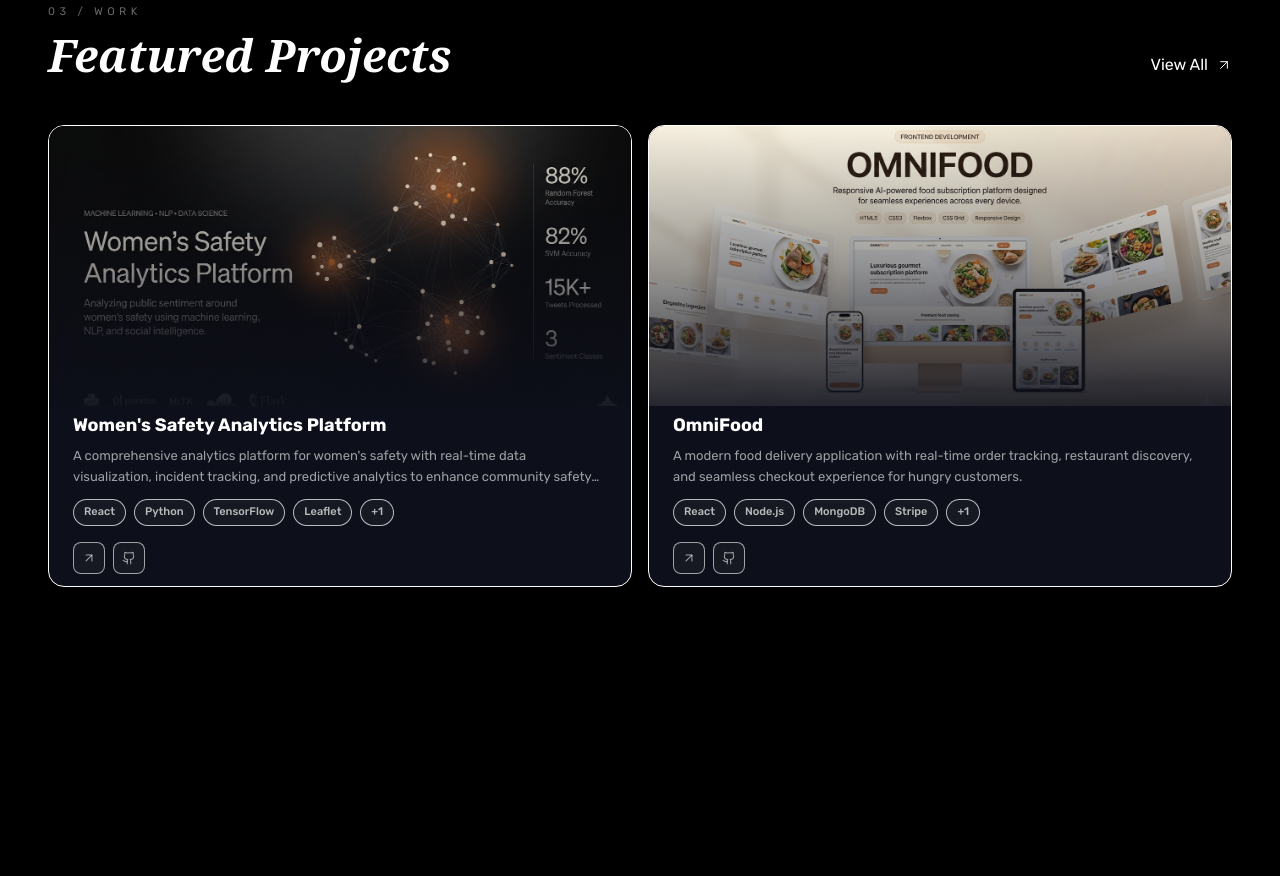
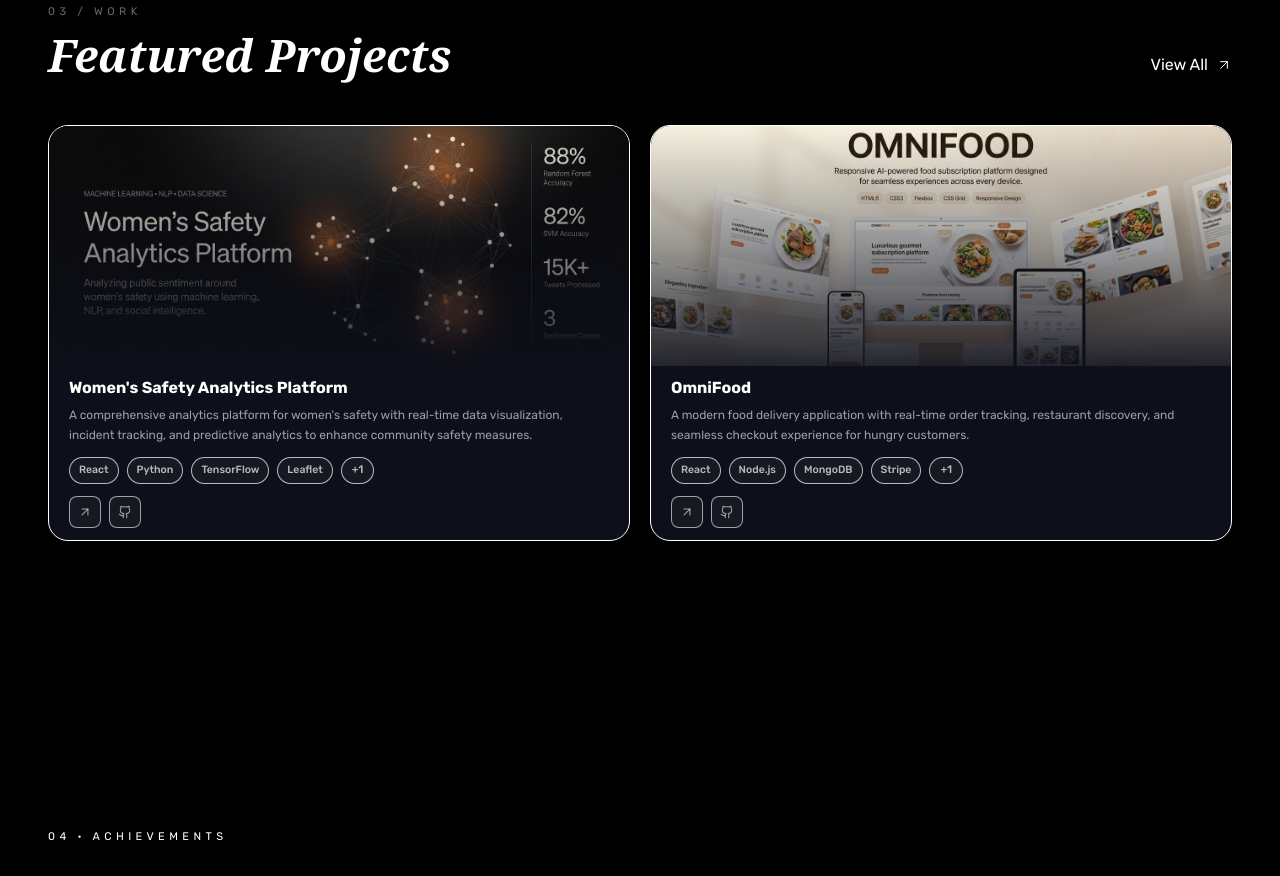
Before and after one commit to Adi-Dev18/Adi-dev-portfolio, a React (Vite) app: page / in a window 1280 px wide. Shown: the part 1880-2756 px from the top of the page. Built offline with nearby package versions, Linux system fonts and the light colour scheme.

Commit message:
fixed the navbar error

```diff
--- a/src/components/Nav.tsx
+++ b/src/components/Nav.tsx
@@ -1,11 +1,4 @@
-import {
-  motion,
-  useScroll,
-  useSpring,
-  AnimatePresence,
-  useMotionValue,
-  useTransform,
-} from "framer-motion";
+import { motion, useScroll, useSpring, AnimatePresence } from "framer-motion";
 import { ease } from "@/lib/motion";
 import { useState, useEffect } from "react";
 import { Link, useLocation, useNavigate } from "react-router-dom";
@@ -19,6 +12,8 @@
   ["Hackathons", "hackathons"],
   ["About", "about"],
 ] as const;
+
+const getSectionId = (id: string) => (id.startsWith("/") ? id.slice(1) : id);
 
 export function Nav() {
   const { scrollYProgress } = useScroll();
@@ -56,14 +51,15 @@
     } else if (location.pathname === "/") {
       // Only run scroll-spy on homepage
       const handleScroll = () => {
-        const sections = links.map(([_, id]) => document.getElementById(id)).filter(Boolean);
+        const sections = links
+          .map(([_, id]) => document.getElementById(getSectionId(id)))
+          .filter(Boolean) as HTMLElement[];
         const scrollPosition = window.scrollY + 100;
 
         for (let i = sections.length - 1; i >= 0; i--) {
           const section = sections[i];
           if (section && section.offsetTop <= scrollPosition) {
-            const sectionId = section.id;
-            setActiveSection(sectionId);
+            setActiveSection(section.id);
             break;
           }
         }
@@ -150,13 +146,16 @@
 
           {/* Nav links - hidden on mobile */}
           <nav className="hidden lg:flex items-center gap-7 md:gap-10 relative">
-            {links.map(([label, id]) => (
+            {links.map(([label, id]) => {
+              const isActive = activeSection === id || activeSection === getSectionId(id);
+
+              return (
                 <div key={id} className="relative">
                   {id.startsWith("/") ? (
                     <Link
                       to={id}
                       className={`magnetic-underline text-sm tracking-wide transition-all duration-300 ${
-                      activeSection === id
+                        isActive
                           ? "text-white opacity-100"
                           : "text-white/60 hover:text-white hover:opacity-90"
                       }`}
@@ -169,7 +168,7 @@
                       href={`#${id}`}
                       onClick={(e) => handleSmoothScroll(e, id)}
                       className={`magnetic-underline text-sm tracking-wide transition-all duration-300 ${
-                      activeSection === id
+                        isActive
                           ? "text-white opacity-100"
                           : "text-white/60 hover:text-white hover:opacity-90"
                       }`}
@@ -177,7 +176,7 @@
                       {label}
                     </a>
                   )}
-                {activeSection === id && (
+                  {isActive && (
                     <motion.div
                       layoutId="activeNav"
                       className="absolute -bottom-1 left-0 right-0 h-[2px]"
@@ -186,7 +185,8 @@
                     />
                   )}
                 </div>
-            ))}
+              );
+            })}
           </nav>
 
           {/* Right side: Available dot (desktop) or Hamburger (mobile) */}
--- a/src/components/Projects.tsx
+++ b/src/components/Projects.tsx
@@ -1,5 +1,5 @@
 import { motion } from "framer-motion";
-import { ArrowUpRight, Github, Eye } from "lucide-react";
+import { ArrowUpRight, Github } from "lucide-react";
 import { useNavigate } from "react-router-dom";
 import { projects } from "@/lib/portfolio-data";
 import { ease } from "@/lib/motion";
@@ -19,11 +19,11 @@
       whileInView={{ opacity: 1, y: 0 }}
       viewport={{ once: true, margin: "-8% 0px" }}
       transition={{ duration: 0.7, delay: index * 0.1, ease }}
-      className="group flex flex-col overflow-hidden rounded-2xl bg-[#0d0f1a] border border-white/[0.08] transition-all duration-500 hover:-translate-y-1 hover:shadow-[0_10px_40px_rgba(0,0,0,0.4)] hover:border-white/[0.12] cursor-pointer"
+      className="group flex flex-col overflow-hidden rounded-[1.25rem] bg-[#0d0f1a] border border-white/[0.08] transition-all duration-500 hover:-translate-y-1 hover:shadow-[0_10px_40px_rgba(0,0,0,0.4)] hover:border-white/[0.12] cursor-pointer"
       onClick={onClick}
     >
       {/* Compact Image Area - 55-60% of card height */}
-      <div className="relative h-[280px] w-full overflow-hidden">
+      <div className="relative h-[220px] w-full overflow-hidden sm:h-[240px]">
         <img
           src={project.image}
           alt={project.title}
@@ -33,9 +33,9 @@
       </div>
 
       {/* Compact Information Section */}
-      <div className="flex flex-1 flex-col px-6 pt-2 pb-3">
-        <h3 className="text-[18px] font-bold leading-tight text-white">{project.title}</h3>
-        <p className="mt-2 text-[13px] leading-relaxed text-white/60 line-clamp-2">
+      <div className="flex flex-1 flex-col px-5 pt-3 pb-3">
+        <h3 className="text-[16px] font-bold leading-tight text-white">{project.title}</h3>
+        <p className="mt-2 text-[12px] leading-relaxed text-white/60 line-clamp-2">
           {project.description}
         </p>
 
@@ -44,7 +44,7 @@
           {project.tech.slice(0, 4).map((tech) => (
             <span
               key={tech}
-              className="inline-block rounded-full border border-white/[0.12] bg-white/[0.04] px-2.5 py-1 text-[11px] font-medium text-white/70 transition-colors duration-200 group-hover:border-white/[0.18] group-hover:bg-white/[0.06] group-hover:text-white/90"
+              className="inline-block rounded-full border border-white/[0.12] bg-white/[0.04] px-2.25 py-1 text-[10.5px] font-medium text-white/70 transition-colors duration-200 group-hover:border-white/[0.18] group-hover:bg-white/[0.06] group-hover:text-white/90"
             >
               {tech}
             </span>
@@ -57,7 +57,7 @@
         </div>
 
         {/* Compact Action Buttons - Only Icons */}
-        <div className="mt-4 flex items-center gap-2">
+        <div className="mt-3 flex items-center gap-2">
           {project.liveDemo && (
             <a
               href={project.liveDemo}
@@ -94,7 +94,7 @@
 
   return (
     <section id="projects" className="relative bg-black py-24 md:py-32">
-      <div className="container-page">
+      <div className="container-page max-w-5xl">
         <motion.div
           initial={{ opacity: 0, y: 20 }}
           whileInView={{ opacity: 1, y: 0 }}
@@ -119,7 +119,7 @@
           </button>
         </motion.div>
 
-        <div className="grid grid-cols-1 gap-4 sm:grid-cols-2">
+        <div className="grid grid-cols-1 gap-4 sm:grid-cols-2 md:gap-5">
           {featuredProjects.map((project, i) => (
             <ProjectCard
               key={project.id}
```
Lines whose indentation alone changed are shown as unchanged.
